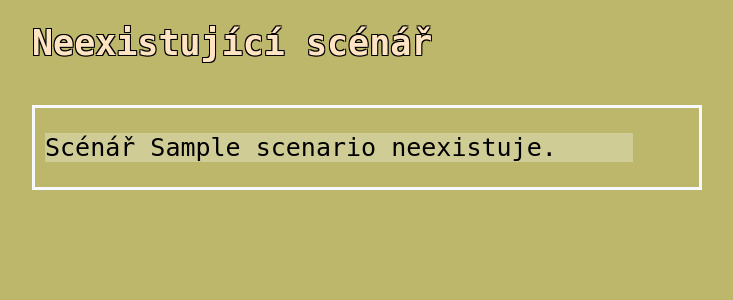
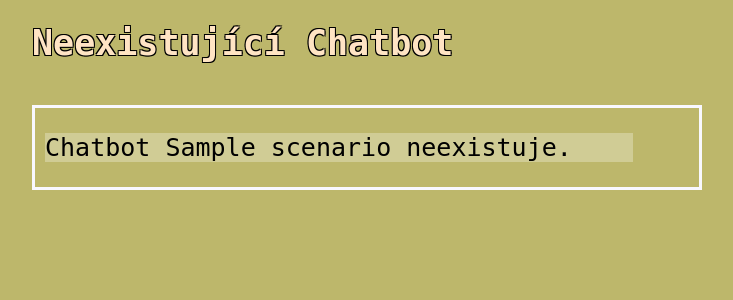
Before and after one commit to almarsk/chatbot_scripts, a Flask app: template templates/not_found.html in a window 1280 px wide. Shown: the top 300 px of the page, without its empty margins (1-734 px from the left). Run offline with Flask 2, Linux system fonts and the light colour scheme; the template is opened without the code that fills it: most values are stand-ins (such as "Sample title", 1, 10 or a date in 2020).

Commit message:
not found scénář na chatbot

```diff
--- a/templates/not_found.html
+++ b/templates/not_found.html
@@ -1,8 +1,8 @@
 {% extends "base.html" %}
-{% block heading %}Neexistující scénář{% endblock %}
+{% block heading %}Neexistující Chatbot{% endblock %}
 
 {% block body %}
 
-<p class="rppl">Scénář {{ scenario }} neexistuje.</p>
+<p class="rppl">Chatbot {{ scenario }} neexistuje.</p>
 
 {% endblock %}
```
